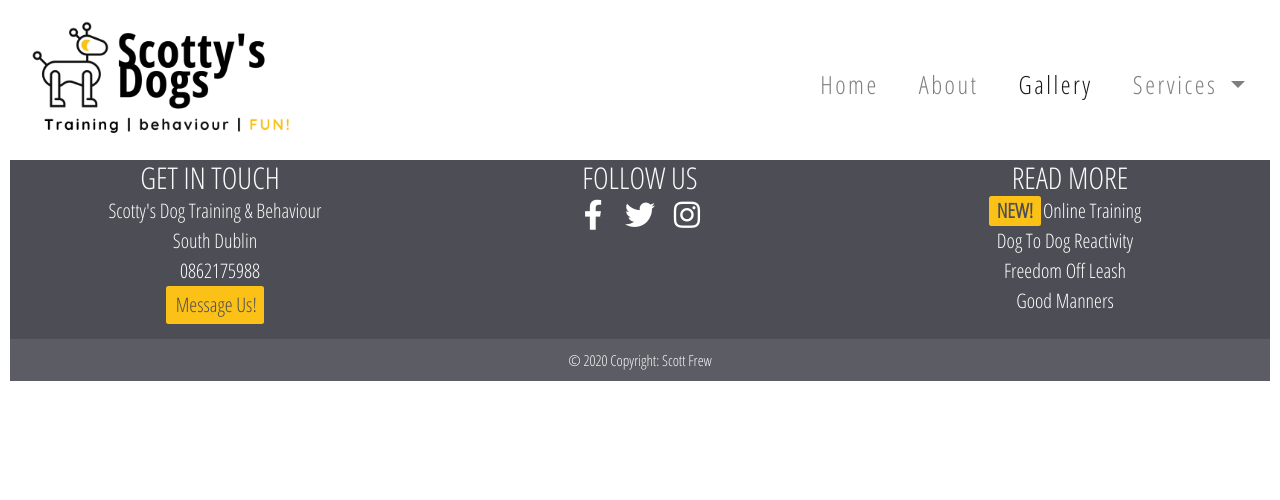
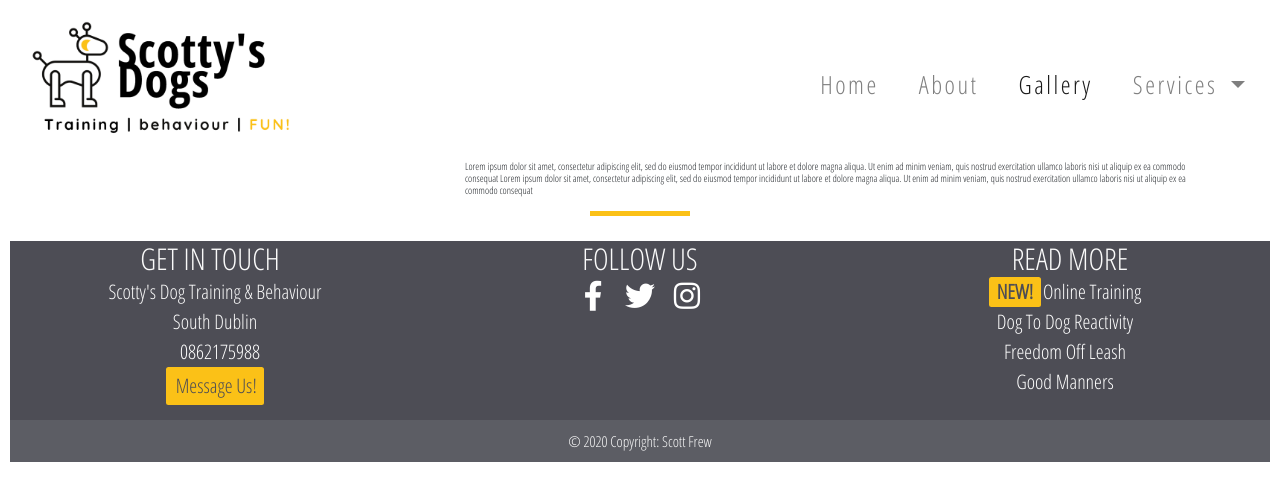
Before and after one commit to Code-Institute-Submissions/Milestone-Project-108, a plain HTML site: page services.html in a window 1280 px wide. Drawn offline with nearby package versions, Linux system fonts and the light colour scheme.

Commit message:
add first section row to services.html

```diff
--- a/services.html
+++ b/services.html
@@ -48,12 +48,37 @@
             </div>
          </nav>
          <!-- /.Navbar -->
-         <!-- Gallery Section -->
+         <!-- Services Section -->
+        <section class="container">
+        <div class="row">
+        <div class="col-md-4 services-section">
+        <div class="row">
+        <div class="col-12">
+        </div>
+        </div>
+        </div>
+        <div class="col-md-8 services-section">
+        <div class="row">
+        <div class="col">
+        <h6>Lorem ipsum dolor sit amet, consectetur adipiscing elit, sed do
+                     eiusmod tempor incididunt ut labore et dolore magna aliqua. Ut enim
+                     ad minim veniam, quis nostrud exercitation ullamco laboris nisi ut
+                     aliquip ex ea commodo consequat
+
+                     Lorem ipsum dolor sit amet, consectetur adipiscing elit, sed do
+                     eiusmod tempor incididunt ut labore et dolore magna aliqua. Ut enim
+                     ad minim veniam, quis nostrud exercitation ullamco laboris nisi ut
+                     aliquip ex ea commodo consequat</h6>
+        </div>
+        </div>
+        </div>
+        </div>
+         </section>
+         <hr class="block-divider block-divider--orange">
+         <br>
          <!-- Services Section -->
 
-         <!-- Services Section -->
-
-         <!-- Gallery Section -->
+         <!-- Footer Section -->
          <footer class="footer-section">
             <div class="row">
                <div class="col-12 col-md-4 text-center">
```
Also changed, not shown: gallery.html (+2 -2 lines), index.html (+1 -1 lines).
